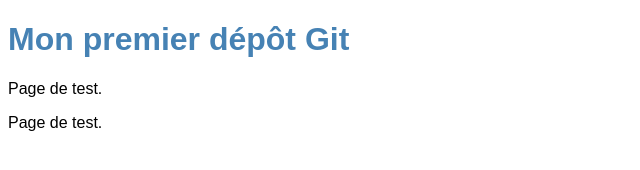
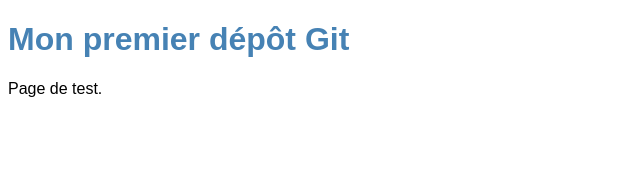
Before and after one commit to siwarabbes298-afk/site-vitrine, a plain HTML site: page site-vitrine/index.html in a window 1280 px wide. Shown: the whole page, without its empty margins (0-640 px from the left). Drawn offline with Linux system fonts and the light colour scheme.

Commit message:
modified file index.html & add file test.html

```diff
--- a/site-vitrine/index.html
+++ b/site-vitrine/index.html
@@ -8,6 +8,5 @@
 <body>
     <h1>Mon premier dépôt Git</h1>
    <p>Page de test.</p>
-<p>Page de test.</p>
 </body>
 </html>
```
Also changed, not shown: test.html.txt (added).
